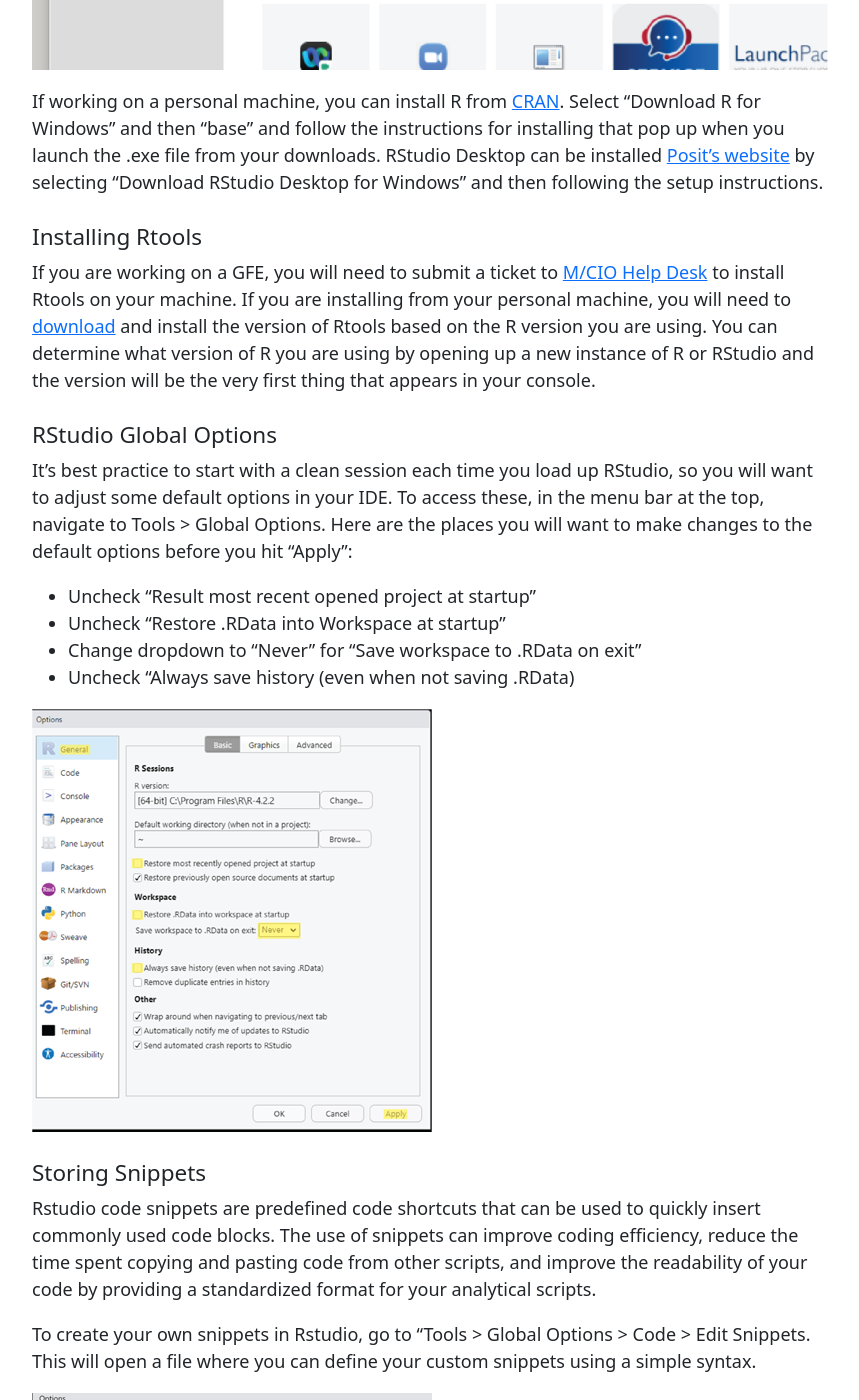
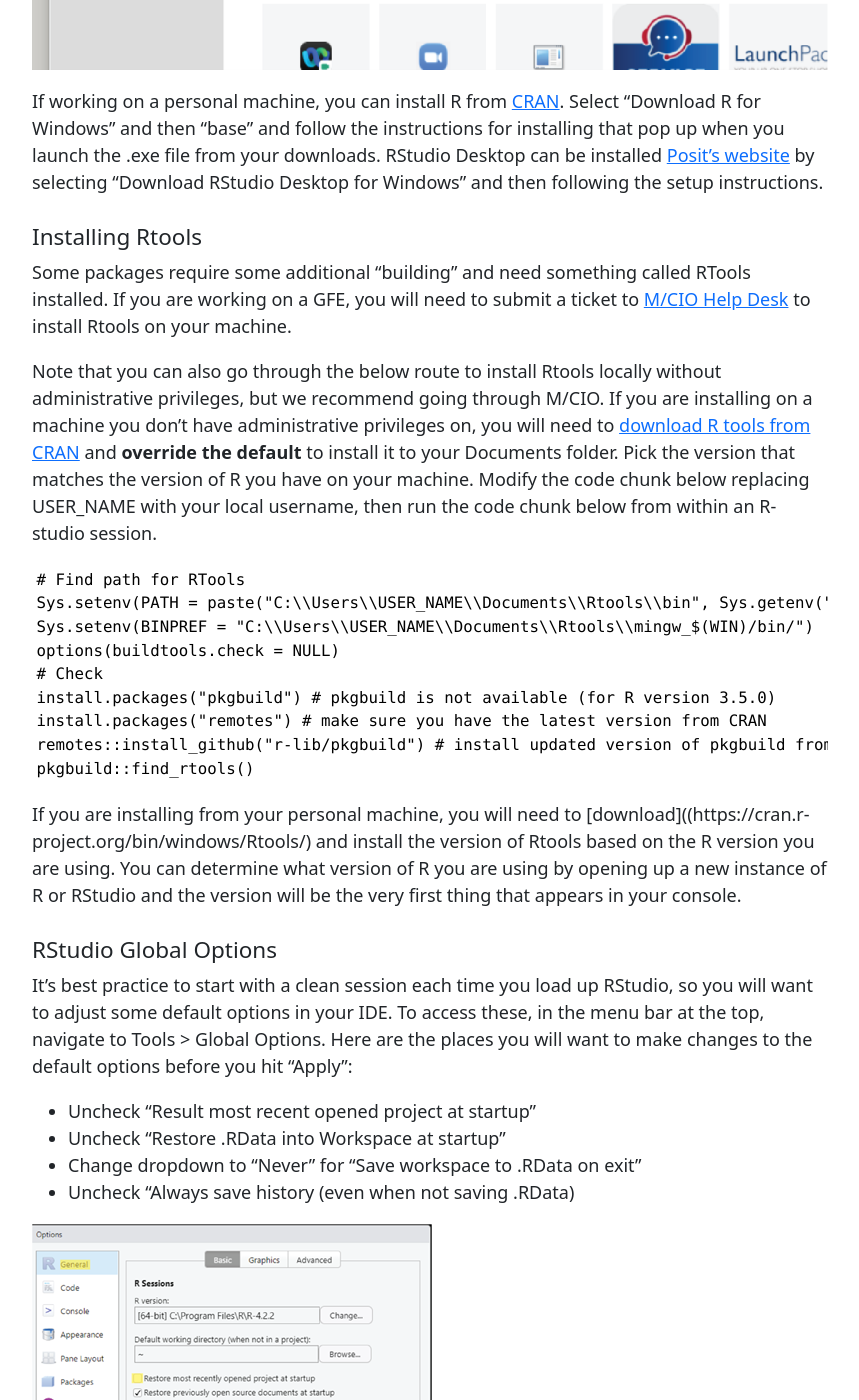
Before and after one commit to USAID-OHA-SI/usaid-oha-si.github.io, a Jekyll site: the page reference/r_setup/r_setup.html, which Jekyll copies as it is, in a window 1280 px wide and 1400 px high, scrolled down 950 px. Shown: the whole window, without its empty margins (210-1069 px from the left). Built offline with Jekyll 4.4.1, drawn with Linux system fonts in a browser that asks for light colours.

Commit message:
feat: add alt rtools install

```diff
--- a/reference/base_packages/base_packages.html
+++ b/reference/base_packages/base_packages.html
@@ -78,7 +78,7 @@ ul.task-list li input[type="checkbox"] {
 </ul>
 <p><em>Other Packages</em></p>
 <ul>
-<li><strong>‘remotes’</strong>: Download and install R packages stored in ‘GitHub’, ‘GitLab’, ‘Bitbucket’, ‘Bioconductor’, or plain ‘subversion’ or ‘git’ repositories.</li>
+<li><strong><code>remotes</code></strong>: Download and install R packages stored in ‘GitHub’, ‘GitLab’, ‘Bitbucket’, ‘Bioconductor’, or plain ‘subversion’ or ‘git’ repositories.</li>
 <li><strong><code>scales</code></strong>: Graphical scales map data to aesthetics, and provide methods for automatically determining breaks and labels for axes and legends.</li>
 <li><strong><code>extrafont</code></strong>: Tools to using fonts other than the standard PostScript fonts. This package makes it easy to use system TrueType fonts and with PDF or PostScript output files, and with bitmap output files in Windows.</li>
 <li><strong><code>patchwork</code></strong>: The ‘ggplot2’ package provides a strong API for sequentially building up a plot, but does not concern itself with composition of multiple plots. ‘patchwork’ is a package that expands the API to allow for arbitrarily complex composition of plots by, among others, providing mathematical operators for combining multiple plots.</li>
--- a/reference/r_setup/r_setup.html
+++ b/reference/r_setup/r_setup.html
@@ -69,7 +69,18 @@ ul.task-list li input[type="checkbox"] {
 </section>
 <section id="installing-rtools" class="level4">
 <h4 class="anchored" data-anchor-id="installing-rtools">Installing Rtools</h4>
-<p>If you are working on a GFE, you will need to submit a ticket to <a href="CIO-HELPDESK@usaid.gov">M/CIO Help Desk</a> to install Rtools on your machine. If you are installing from your personal machine, you will need to <a href="https://cran.r-project.org/bin/windows/Rtools/">download</a> and install the version of Rtools based on the R version you are using. You can determine what version of R you are using by opening up a new instance of R or RStudio and the version will be the very first thing that appears in your console.</p>
+<p>Some packages require some additional “building” and need something called RTools installed. If you are working on a GFE, you will need to submit a ticket to <a href="CIO-HELPDESK@usaid.gov">M/CIO Help Desk</a> to install Rtools on your machine.</p>
+<p>Note that you can also go through the below route to install Rtools locally without administrative privileges, but we recommend going through M/CIO. If you are installing on a machine you don’t have administrative privileges on, you will need to <a href="https://cran.r-project.org/bin/windows/Rtools/rtools40.html">download R tools from CRAN</a> and <strong>override the default</strong> to install it to your Documents folder. Pick the version that matches the version of R you have on your machine. Modify the code chunk below replacing USER_NAME with your local username, then run the code chunk below from within an R-studio session.</p>
+<pre><code># Find path for RTools
+Sys.setenv(PATH = paste("C:\\Users\\USER_NAME\\Documents\\Rtools\\bin", Sys.getenv("PATH"), sep = ";"))
+Sys.setenv(BINPREF = "C:\\Users\\USER_NAME\\Documents\\Rtools\\mingw_$(WIN)/bin/")
+options(buildtools.check = NULL)
+# Check
+install.packages("pkgbuild") # pkgbuild is not available (for R version 3.5.0)
+install.packages("remotes") # make sure you have the latest version from CRAN
+remotes::install_github("r-lib/pkgbuild") # install updated version of pkgbuild from GitHub
+pkgbuild::find_rtools()</code></pre>
+<p>If you are installing from your personal machine, you will need to [download]((https://cran.r-project.org/bin/windows/Rtools/) and install the version of Rtools based on the R version you are using. You can determine what version of R you are using by opening up a new instance of R or RStudio and the version will be the very first thing that appears in your console.</p>
 </section>
 <section id="rstudio-global-options" class="level4">
 <h4 class="anchored" data-anchor-id="rstudio-global-options">RStudio Global Options</h4>
```
